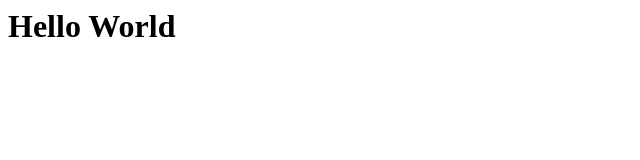
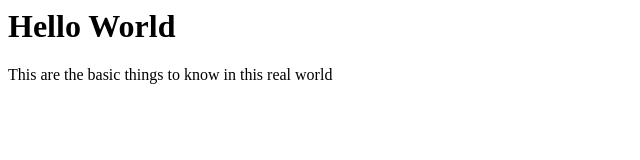
Before and after one commit to Biruhi/coursera-test, a plain HTML site: page index.html in a window 1280 px wide. Shown: the whole page, without its empty margins (0-640 px from the left). Drawn offline with Linux system fonts and the light colour scheme.

Commit message:
Update index.html

```diff
--- a/index.html
+++ b/index.html
@@ -1 +1,3 @@
 <h1>Hello World</h1>
+
+<p>This are the basic things to know in this real world</p>
```
